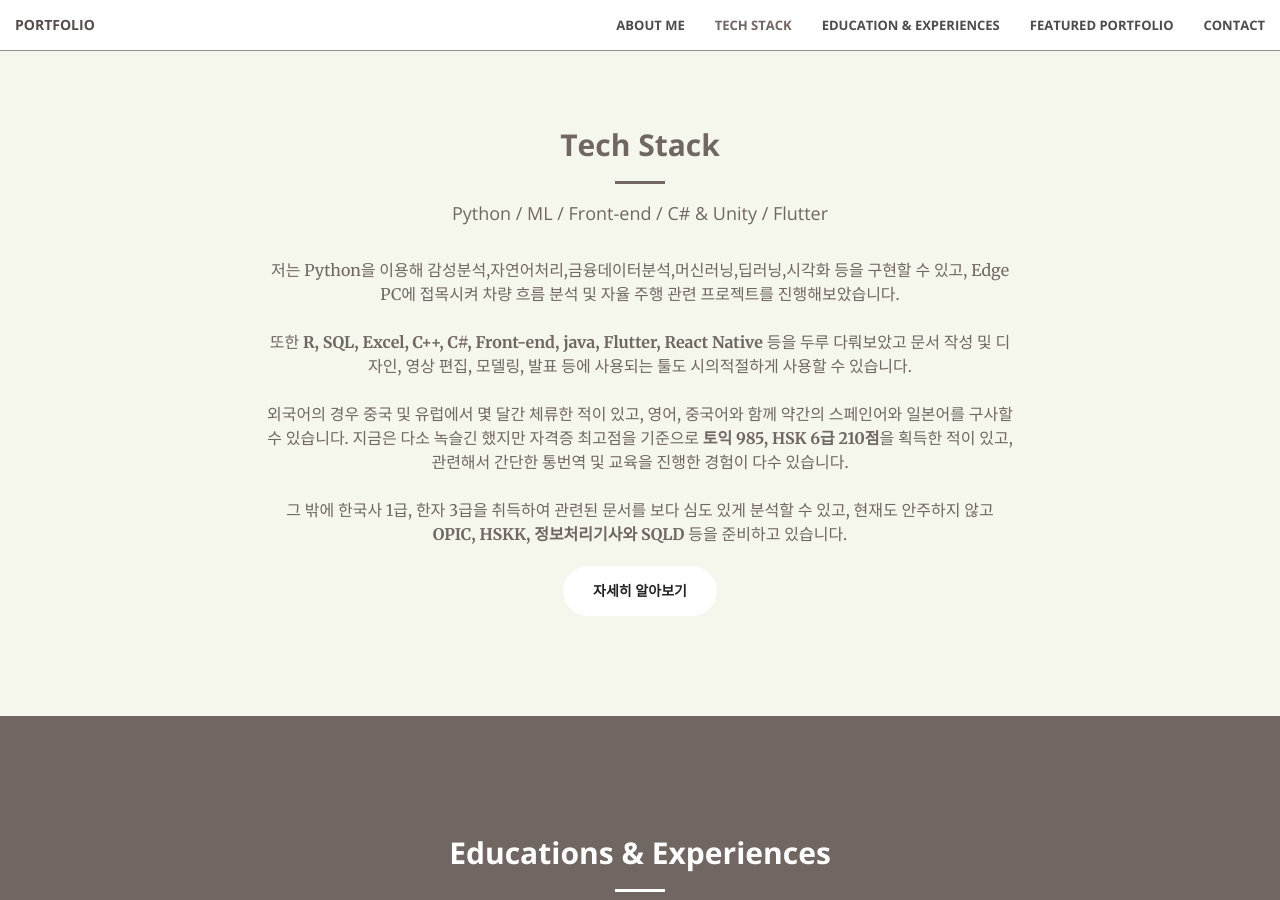
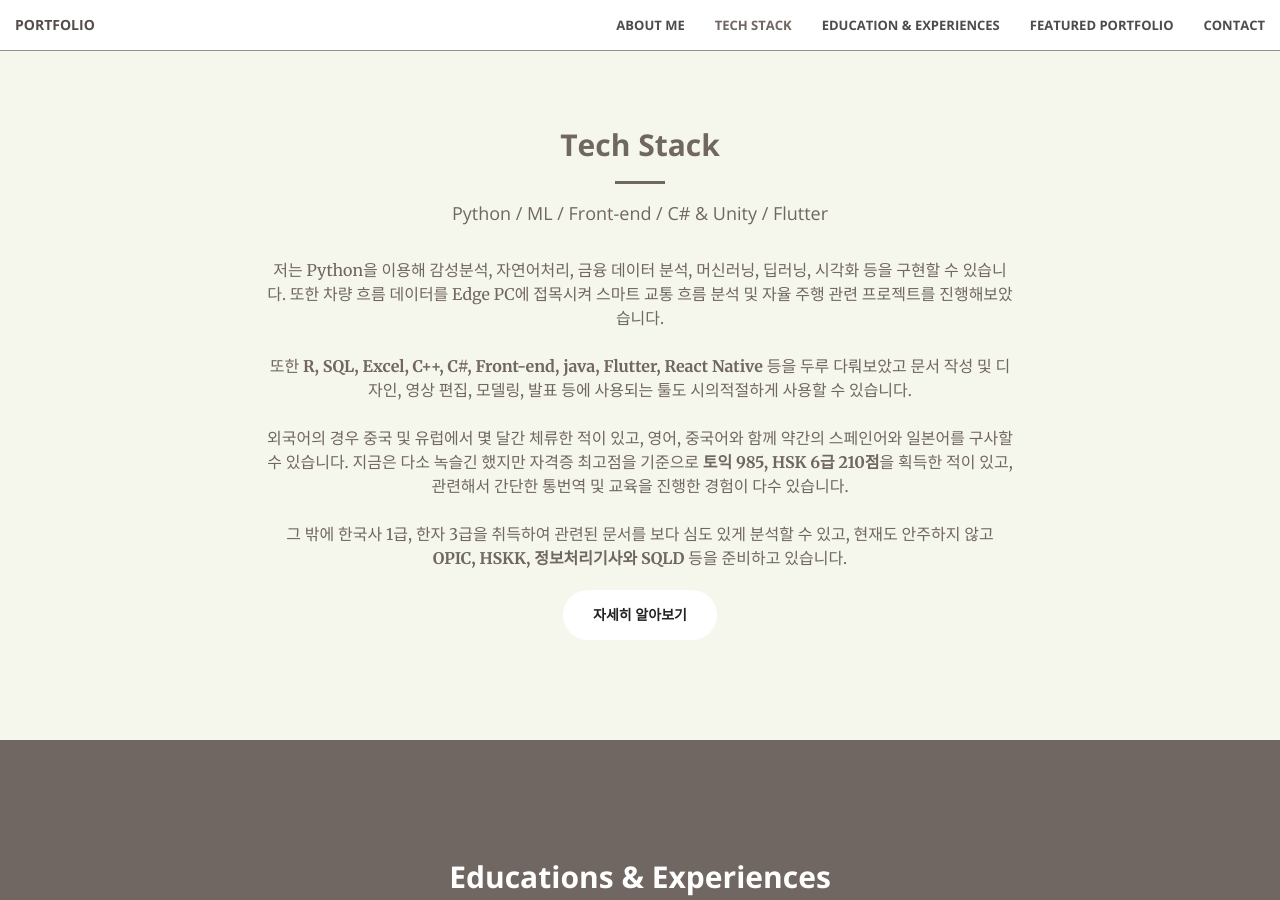
Before and after one commit to ymdev2023/ymdev2023.github.io, a Jekyll site: the page built from index.html, in a window 1280 px wide and 900 px high, scrolled down 1408 px. Built offline with Jekyll 4.4.1, drawn with Linux system fonts in a browser that asks for light colours.

Commit message:
Update tech-stack.html

```diff
--- a/_includes/tech-stack.html
+++ b/_includes/tech-stack.html
@@ -7,8 +7,8 @@
         <h4>Python / ML / Front-end / C# & Unity / Flutter</h4>
         <p><br />
           저는 Python을 이용해
-          감성분석,자연어처리,금융데이터분석,머신러닝,딥러닝,시각화 등을 구현할
-          수 있고, Edge PC에 접목시켜 차량 흐름 분석 및 자율 주행 관련
+          감성분석, 자연어처리, 금융 데이터 분석, 머신러닝, 딥러닝, 시각화 등을 구현할
+          수 있습니다. 또한 차량 흐름 데이터를 Edge PC에 접목시켜 스마트 교통 흐름 분석 및 자율 주행 관련
           프로젝트를 진행해보았습니다. <br /><br />또한
           <b>R, SQL, Excel, C++, C#, Front-end, java, Flutter, React Native</b> 등을 두루
           다뤄보았고 문서 작성 및 디자인, 영상 편집, 모델링, 발표 등에 사용되는
```
